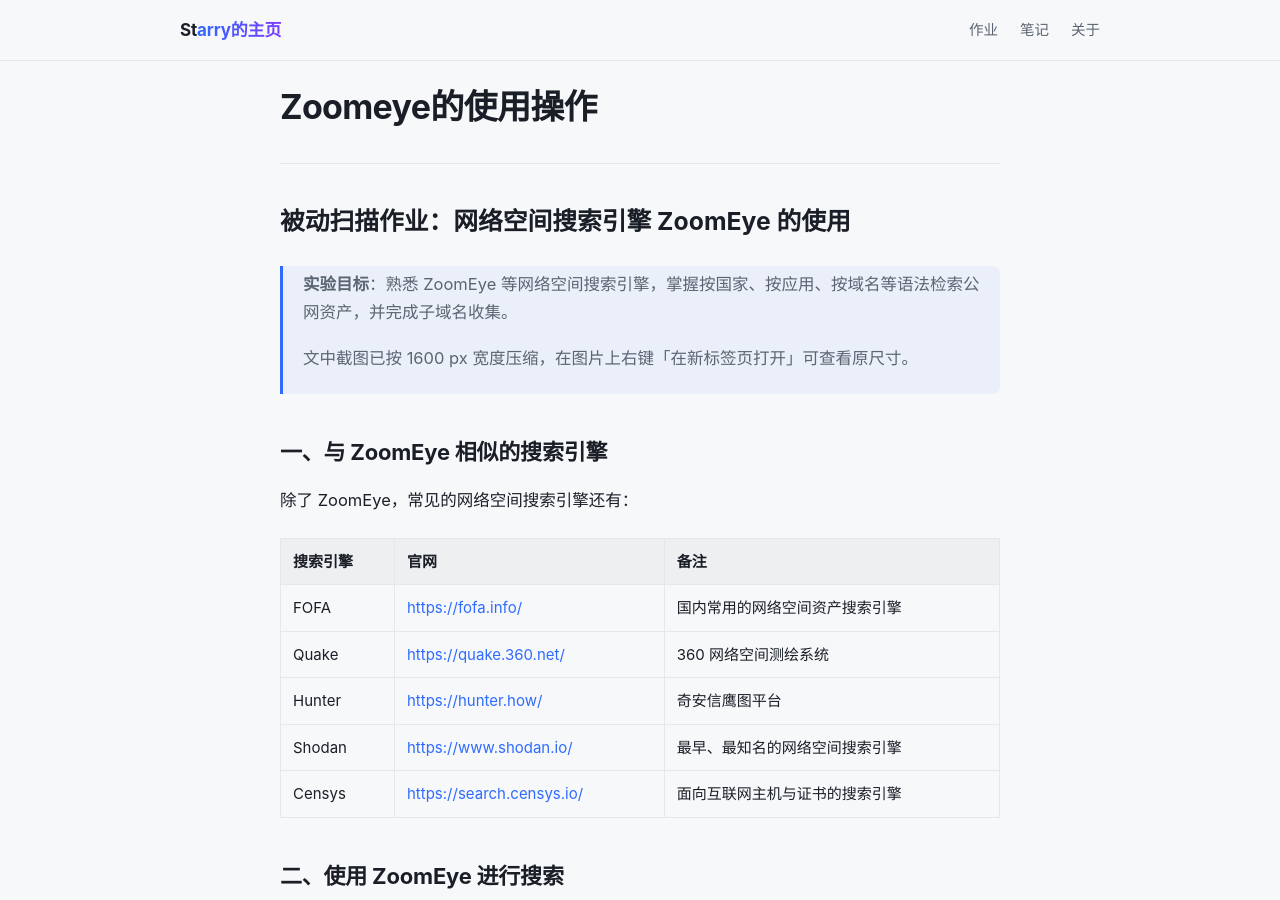
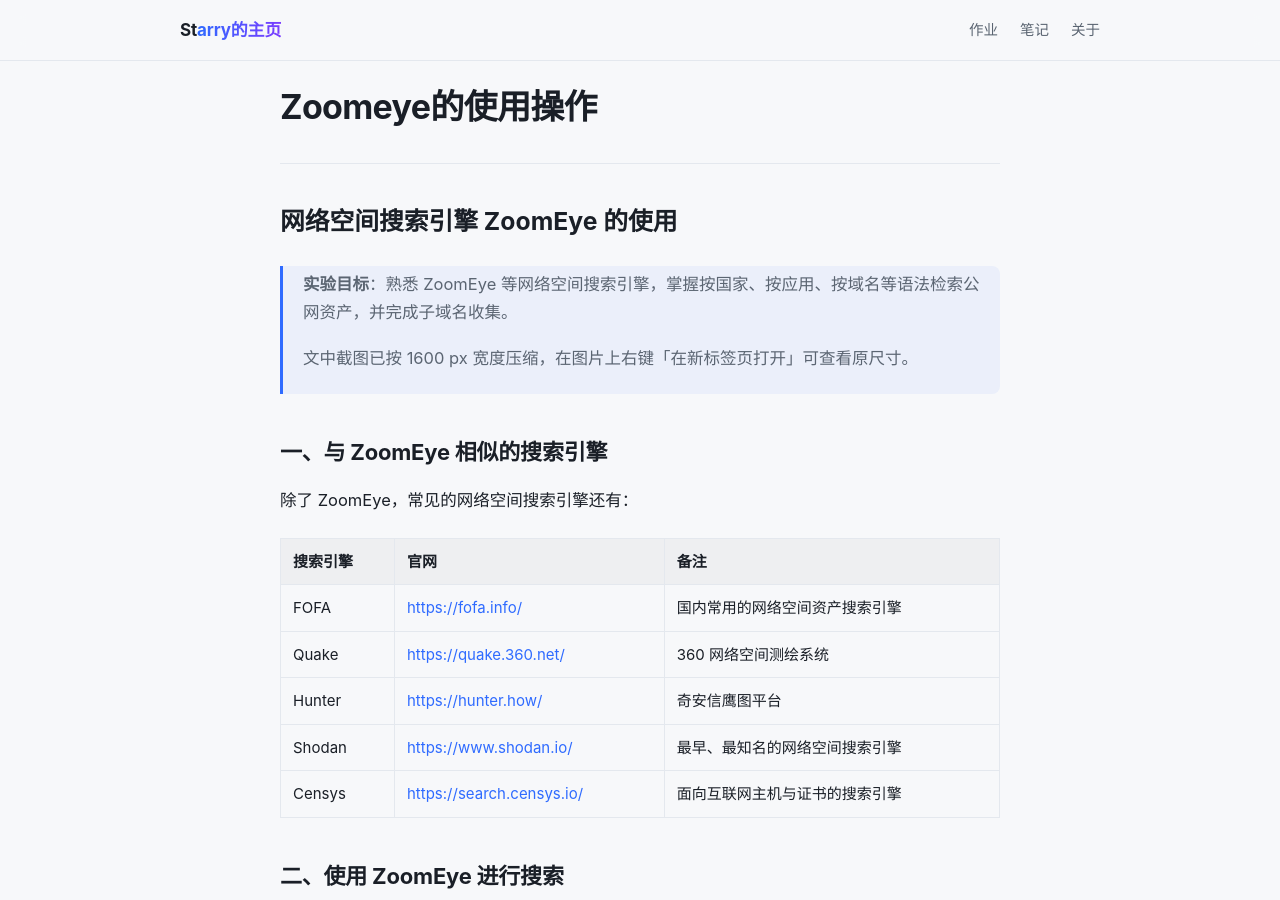
Before and after one commit to Rayqaq-1/Rayqaq-1.github.io, a Jekyll site: the page built from _homework/03-Zoomeye的使用操作.md, in a window 1280 px wide and 900 px high. Built offline with Jekyll 4.4.1, drawn with Linux system fonts in a browser that asks for light colours.

Commit message:
Update 03-Zoomeye的使用操作.md

```diff
--- a/_homework/03-Zoomeye的使用操作.md
+++ b/_homework/03-Zoomeye的使用操作.md
@@ -2,7 +2,7 @@
 title: Zoomeye的使用操作
 ---
 
-# 被动扫描作业：网络空间搜索引擎 ZoomEye 的使用
+# 网络空间搜索引擎 ZoomEye 的使用
 
 > **实验目标**：熟悉 ZoomEye 等网络空间搜索引擎，掌握按国家、按应用、按域名等语法检索公网资产，并完成子域名收集。
 >
```
